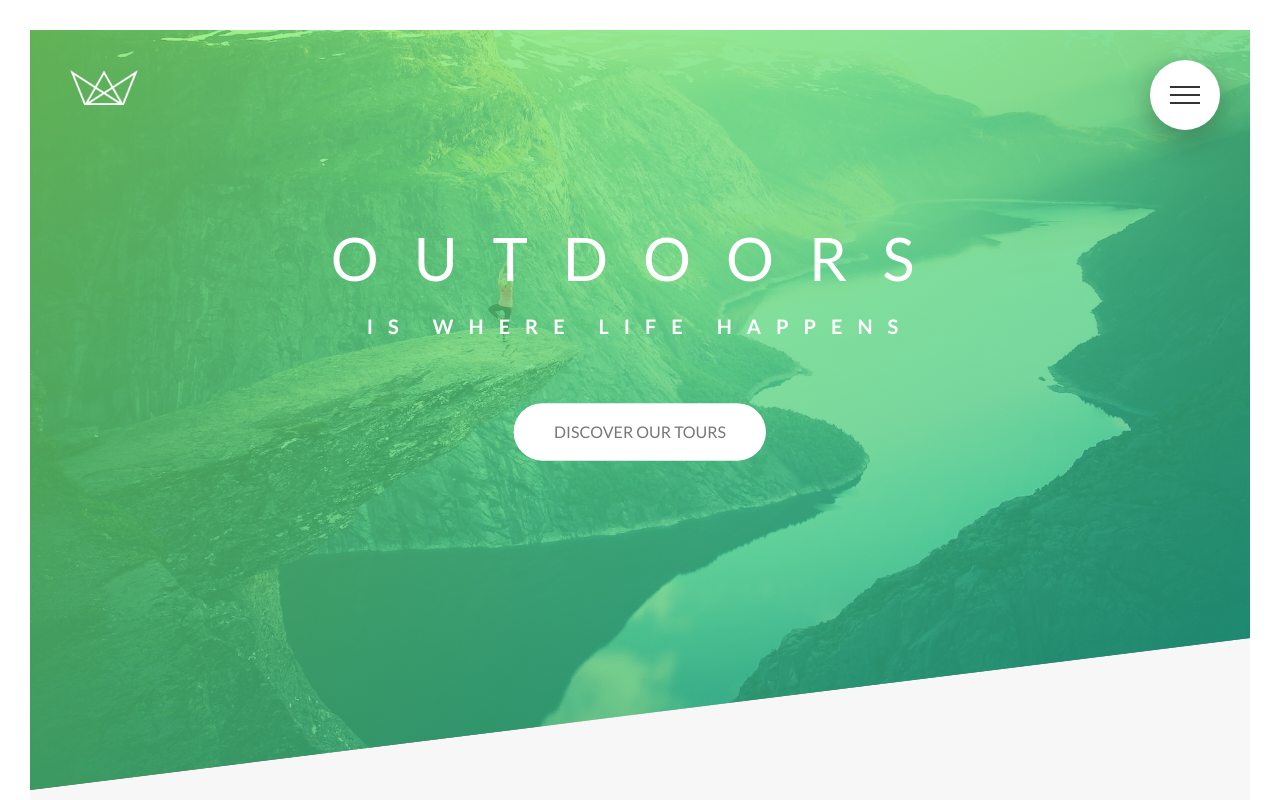
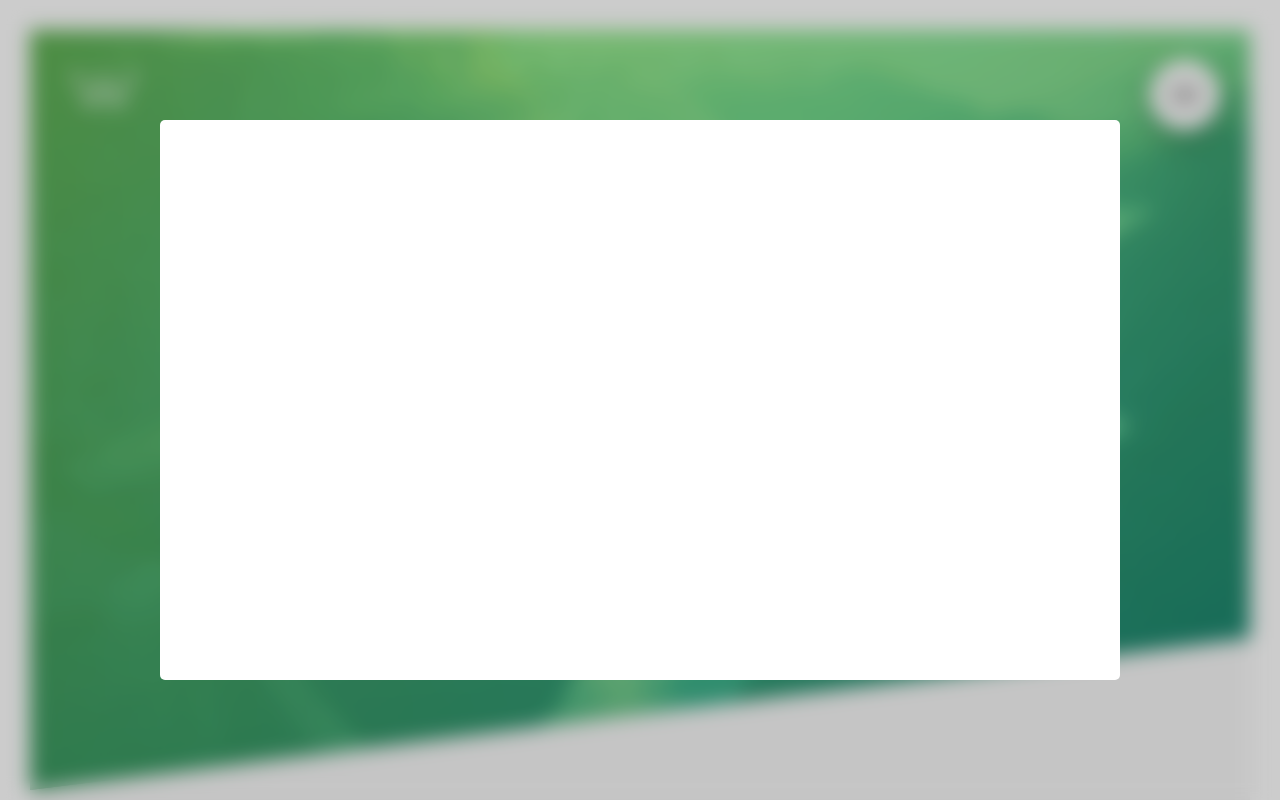
Before and after one commit to dario-piotrowicz/VueJS3-CSS_demo_Natours_website_miniproject, a Vue app: page / in a window 1280 px wide. Shown: the top 800 px of the page. Built offline with nearby package versions, Linux system fonts and the light colour scheme.

Commit message:
added empty book-now-popup to the tours section

```diff
--- /dev/null
+++ b/src/components/BookNowPopup.vue
@@ -0,0 +1,33 @@
+<template>
+    <div class="book-now-popup">
+        <div class="book-now-popup__content-wrapper">
+        </div>
+    </div>
+</template>
+
+<style lang="scss" scoped>
+@import 'src/assets/styles/constants/colors.scss';
+
+.book-now-popup {
+    position: fixed;
+    height: 100vh;
+    width: 100%;
+    top: 0;
+    left: 0;
+    background-color: transparentize($color-black, .8);
+    backdrop-filter: blur(10px);
+    z-index: 9999;
+
+    &__content-wrapper {
+        background-color: $color-white;
+        position: absolute;
+        width: 75%;
+        height: 70%;
+        top: 50%;
+        left: 50%;
+        transform: translate(-50%, -50%);
+        border-radius: 5px;
+        overflow: hidden;
+    }
+}
+</style>
--- a/src/components/sections/Tours.vue
+++ b/src/components/sections/Tours.vue
@@ -24,16 +24,19 @@
             </animated-link-or-button>
         </div>
     </section>
+    <book-now-popup></book-now-popup>
 </template>
 
 <script>
 import TourCard from '../TourCard';
 import AnimatedLinkOrButton from '../AnimatedLinkOrButton';
+import BookNowPopup from '../BookNowPopup';
 
 export default {
     components: {
         "tour-card": TourCard,
-        "animated-link-or-button": AnimatedLinkOrButton
+        "animated-link-or-button": AnimatedLinkOrButton,
+        "book-now-popup": BookNowPopup
     },
     data: function(){
         return {
```
